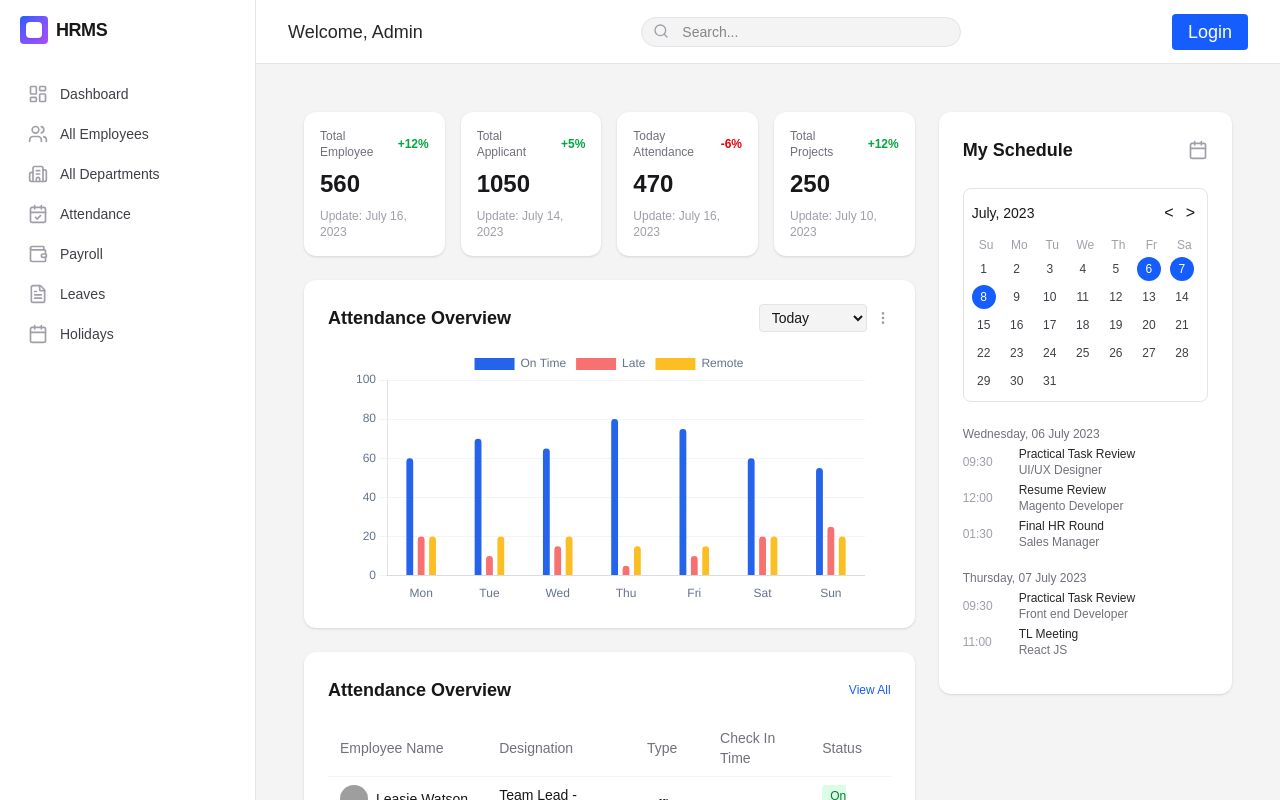
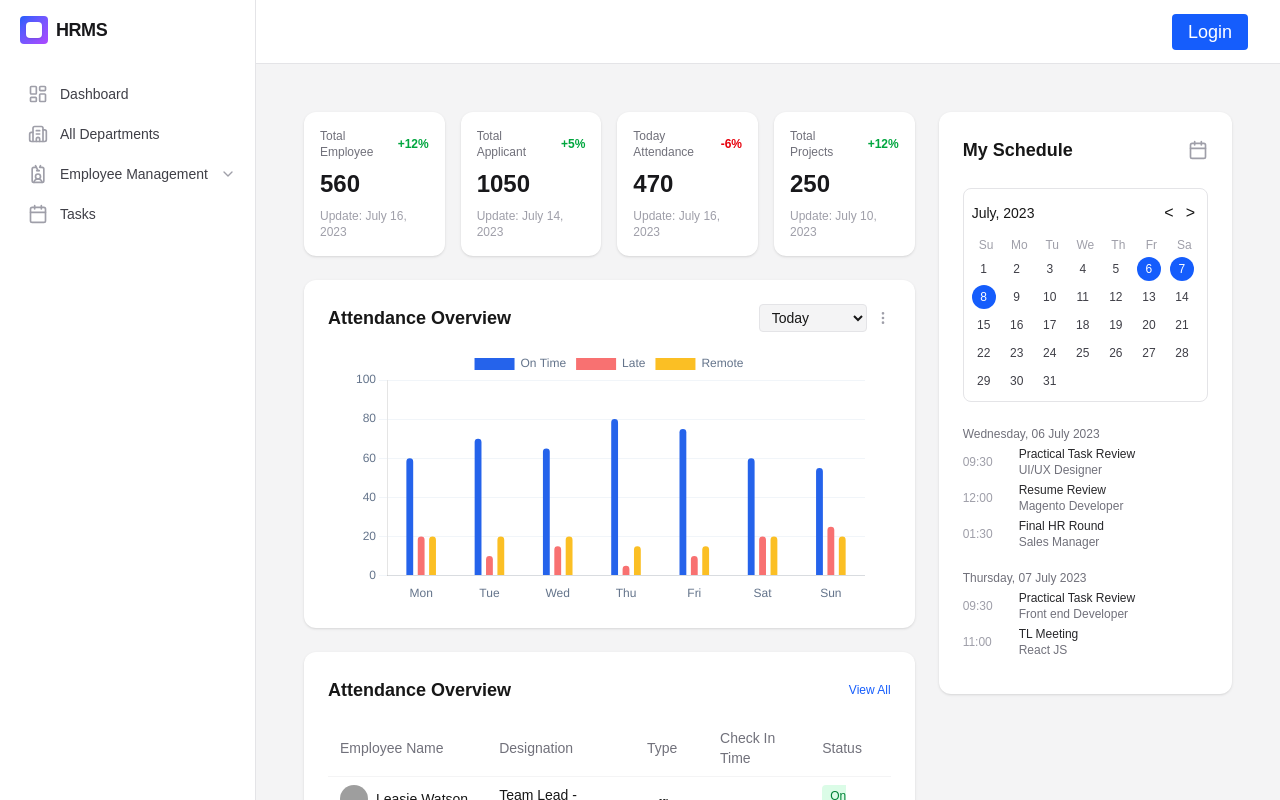
Before and after one commit to SheaikhNazib/Human-Resource-Management-System, a Next.js app in the folder web/hr-admin/: page / in a window 1280 px wide. Shown: the top 800 px of the page. Built offline with nearby package versions, Linux system fonts and the light colour scheme; grey boxes are pictures that could not be loaded.

Commit message:
Add tasks page and enhance sidebar navigation with employee management

```diff
--- /dev/null
+++ b/web/hr-admin/app/(secure)/tasks/page.js
@@ -0,0 +1,9 @@
+import React from 'react'
+
+const page = () => {
+  return (
+    <div>Tasks</div>
+  )
+}
+
+export default page
--- a/web/hr-admin/components/Header.js
+++ b/web/hr-admin/components/Header.js
@@ -13,19 +13,10 @@ export default function Header({ onOpen, user = null }) {
         >
           <Menu className="w-6 h-6 text-zinc-700 dark:text-zinc-200" />
         </button>
-        <span className="text-lg font-medium text-zinc-800 dark:text-zinc-100 hidden md:block">
-          Welcome, Admin
-        </span>
+
         {/* Search bar */}
         <div className="flex-1 flex justify-center">
-          <div className="relative w-full max-w-xs">
-            <input
-              type="text"
-              placeholder="Search..."
-              className="w-full rounded-full border border-zinc-200 dark:border-zinc-700 bg-zinc-100 dark:bg-zinc-900 px-4 py-1 pl-10 text-sm focus:outline-none focus:ring-2 focus:ring-blue-500"
-            />
-            <Search className="absolute left-3 top-1.5 w-4 h-4 text-zinc-400" />
-          </div>
+
         </div>
       </div>
       {/* User area */}
--- a/web/hr-admin/components/Sidebar.js
+++ b/web/hr-admin/components/Sidebar.js
@@ -6,30 +6,68 @@ import {
   FileText,
   LayoutDashboard,
   LogOut,
-  Settings,
   Users,
   Wallet,
+  ChevronDown,
 } from "lucide-react";
 import Link from "next/link";
 import { useEffect, useState } from "react";
+import { usePathname } from "next/navigation";
+import { IdCardLanyard } from 'lucide-react';
 
 export default function Sidebar({ open, onClose }) {
   const [collapsed, setCollapsed] = useState(false);
-  const [currentPath, setCurrentPath] = useState("");
-  // Set currentPath only on client to avoid hydration mismatch
+  const [openMenus, setOpenMenus] = useState({});
+  const pathname = usePathname();
+
+  // Auto-open the parent menu if the current path matches one of its children
   useEffect(() => {
-    setCurrentPath(window.location.pathname);
-  }, []);
+    if (!pathname) return;
+    const newOpen = {};
+    navLinks.forEach((item) => {
+      if (item.children && item.children.some((c) => c.href === pathname)) {
+        newOpen[item.label] = true;
+      }
+    });
+    // Merge so manual toggles are preserved for other menus
+    setOpenMenus((s) => ({ ...s, ...newOpen }));
+  }, [pathname]);
   const navLinks = [
-    { href: "/dashboard", label: "Dashboard", icon: LayoutDashboard },
-    { href: "/employees", label: "All Employees", icon: Users },
-    { href: "/departments", label: "All Departments", icon: Building2 },
-    { href: "/attendance", label: "Attendance", icon: CalendarCheck },
-    { href: "/payroll", label: "Payroll", icon: Wallet },
-    { href: "/leaves", label: "Leaves", icon: FileText },
-    { href: "/holidays", label: "Holidays", icon: Calendar },
-    // { href: "/settings", label: "Settings", icon: Settings },
+    {
+      href: "/dashboard",
+      label: "Dashboard",
+      icon: LayoutDashboard,
+    },
+
+    {
+      href: "/departments",
+      label: "All Departments",
+      icon: Building2,
+    },
+
+    {
+      label: "Employee Management",
+      icon: IdCardLanyard,
+      children: [
+        { href: "/employees", label: "Employee list", icon: Users },
+        { href: "/attendance", label: "Employee Attendance", icon: CalendarCheck },
+        { href: "/leaves", label: "Leaves", icon: FileText },
+      ],
+    },
+
+    {
+      href: "/tasks",
+      label: "Tasks",
+      icon: Calendar,
+    },
+
+
   ];
+
+  // Shared classes for consistency between top-level and nested items
+  const baseItemClass = "flex items-center gap-3 rounded-lg px-3 py-2 text-sm font-medium transition-colors text-zinc-700 hover:bg-blue-50 hover:text-blue-700";
+  const activeClass = "bg-blue-50 text-blue-700 border-l-4 border-blue-500";
+
   return (
     <aside
       className={`fixed z-30 inset-y-0 left-0 transform ${open ? "translate-x-0" : "-translate-x-full"
@@ -45,23 +83,62 @@ export default function Sidebar({ open, onClose }) {
         </span>
       </Link>
       <nav className="flex flex-col gap-1">
-        {navLinks.map(({ href, label, icon: Icon }) => (
-          <a
-            key={href}
-            href={href}
-            className={`flex items-center gap-3 rounded-lg px-3 py-2 text-sm font-medium transition-colors text-zinc-700 hover:bg-blue-50 hover:text-blue-700 ${currentPath === href
-                ? "bg-blue-50 text-blue-700 border-l-4 border-blue-500"
-                : ""
-              }`}
-            title={label}
-          >
-            <Icon
-              className={`w-5 h-5 ${currentPath === href ? "text-blue-600" : "text-zinc-400"
-                }`}
-            />
-            {label}
-          </a>
-        ))}
+        {navLinks.map((item) => {
+          const { href, label, icon: Icon, children } = item;
+          const hasActiveChild = children ? children.some((c) => c.href === pathname) : false;
+
+          if (children) {
+            const isOpen = !!openMenus[label];
+            const parentActive = (href && href === pathname) || (isOpen && hasActiveChild);
+            return (
+              <div key={label}>
+                <button
+                  type="button"
+                  onClick={() => setOpenMenus((s) => ({ ...s, [label]: !s[label] }))}
+                  className={`${baseItemClass} w-full justify-between ${parentActive ? activeClass : ""}`}
+                  title={label}
+                  aria-expanded={isOpen}
+                >
+                  <div className="flex items-center gap-3">
+                    <Icon className={`w-5 h-5 ${parentActive ? "text-blue-600" : "text-zinc-400"}`} />
+                    <span className="text-sm flex-1 truncate">{label}</span>
+                  </div>
+                  <span className={`transition-transform ${isOpen ? "rotate-180" : "rotate-0"}`}>
+                    <ChevronDown className="w-4 h-4 text-zinc-400" />
+                  </span>
+                </button>
+
+                {isOpen && (
+                  <div className="flex flex-col mt-1">
+                    {children.map(({ href: chHref, label: chLabel, icon: ChIcon }) => (
+                      <Link
+                        key={chHref}
+                        href={chHref}
+                        className={`${baseItemClass} pl-10 ${pathname === chHref ? activeClass : ""}`}
+                        title={chLabel}
+                      >
+                        <ChIcon className={`w-4 h-4 ${pathname === chHref ? "text-blue-600" : "text-zinc-400"}`} />
+                        <span className="flex-1 truncate">{chLabel}</span>
+                      </Link>
+                    ))}
+                  </div>
+                )}
+              </div>
+            );
+          }
+
+          return (
+            <Link
+              key={href ?? label}
+              href={href}
+              className={`${baseItemClass} ${pathname === href ? activeClass : ""}`}
+              title={label}
+            >
+              <Icon className={`w-5 h-5 ${pathname === href ? "text-blue-600" : "text-zinc-400"}`} />
+              <span className="flex-1 truncate">{label}</span>
+            </Link>
+          );
+        })}
       </nav>
       <div className="mt-auto pt-8 border-t border-zinc-200 dark:border-zinc-800 flex flex-col items-center">
         {/* Profile section */}
```
